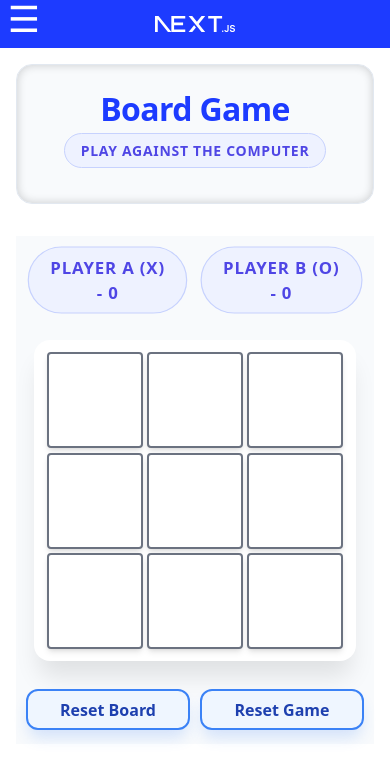
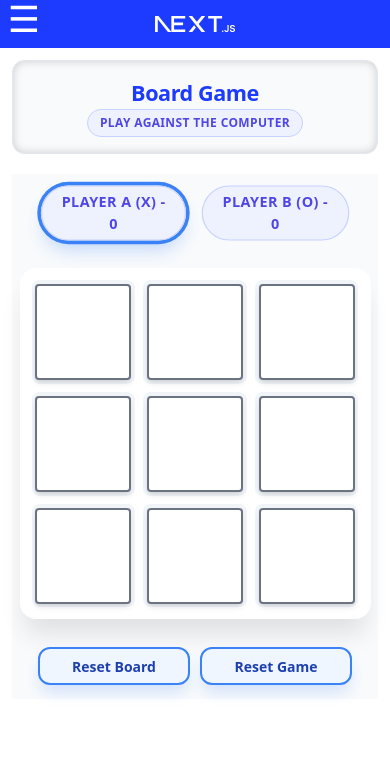
Before and after one commit to Manik0821/NextJS-projects, a Next.js app: page /game in a window 390 px wide. Shown: the top 782 px of the page. Built offline with nearby package versions, Linux system fonts and the light colour scheme.

Commit message:
Updated styling for mobile view

```diff
--- a/src/app/globals.css
+++ b/src/app/globals.css
@@ -8,52 +8,70 @@
   --foreground-rgb: 0, 0, 0;
   --background-start-rgb: 214, 219, 220;
   --background-end-rgb: 255, 255, 255;
+  --primary-color: rgb(29, 59, 255);
 }
 
 body {
   color: rgb(var(--foreground-rgb));
   margin: 0;
+}
 
-}
 /* 2026 Native CSS Nesting - Professional Plain Style */
 html, body {
   overscroll-behavior-x: none;
 }
+
 .page-layout {
   background-color: #ffffff;
+  min-height: 90vh;
+  padding: 1.5rem; /* Slightly cleaner desktop padding */
+  font-family: system-ui, -apple-system, sans-serif;
 
-    min-height: 90vh;
-    padding: 1rem;
-    font-family: system-ui, -apple-system, sans-serif;
+  /* 📱 Mobile Responsive for Base Layout */
+  @media (max-width: 640px) {
+    padding: 0.75rem; /* Tighten edge spacing on mobile to maximize content screen real estate */
+  }
 
   /* 1. Header Section Hierarchy */
   .page-title {
     width: 100%;
     min-height: 140px;
     margin-bottom: 2rem;
-      padding-bottom: 1rem;
+    padding: 1rem; /* Universal fallback padding */
     display: flex;
     flex-direction: column;
     align-items: center;
     justify-content: center;
-      /* gap: 12px; */
     background-color: #f8fafc;
     border: 1px solid #e2e8f0;
     border-radius: 16px;
+    box-shadow: inset 0px 0px 10px #00000030;
+    transition: all 0.2s ease-in-out;
 
-    box-shadow: inset 0px 0px 10px #00000030;
+    /* 📱 Mobile Responsive for Header Card */
+    @media (max-width: 640px) {
+      min-height: 90px; /* Reduce visual height footprint on mobile */
+      margin-bottom: 1.25rem; /* Bring the actual feature component closer to top */
+      border-radius: 12px; /* Subtler corner curve on smaller screens */
+    }
 
     .page-heading {
       font-size: 2rem;
       font-weight: 800;
-        color: rgb(29, 59, 255);
+      color: var(--primary-color);
       margin: 0;
       letter-spacing: -0.02em;
+      text-align: center; /* Avoid clipping text layout constraints */
+
+      /* 📱 Mobile Responsive for Main Heading Text */
+      @media (max-width: 640px) {
+        font-size: 1.35rem; /* Scale font down smoothly to avoid long-title overflows */
+      }
     }
   }
 
   /* 2. Content Section Hierarchy (Children Node Container) */
   .page-content {
-
+    /* Ready for feature component injection */
   }
 }
--- a/src/app/layout.tsx
+++ b/src/app/layout.tsx
@@ -21,7 +21,7 @@ export default function RootLayout({ children }: { children: React.ReactNode })
       <body className={inter.className}>
         <Header />
 
-        <div className="page-layout max-w-6xl mx-auto p-6">
+        <div className="page-layout max-w-8xl mx-auto p-6">
           {/* Safely mounts as a client shell inside a server timeline */}
           <TitleDisplay />
 
--- a/src/features/game/board/board.css
+++ b/src/features/game/board/board.css
@@ -3,7 +3,6 @@
     flex-direction: column;
     align-items: center;
     justify-content: flex-start;
-    /* min-height: 100vh; */
     background-color: #f8fafc;
     gap: 2rem;
     padding-top: 1rem;
@@ -12,6 +11,10 @@
         font-size: 2rem;
         font-weight: 600;
         color: #026afc;
+
+        @media (max-width: 640px) {
+            font-size: 1.5rem; /* Scaled for mobile displays */
+        }
     }
 }
 
@@ -19,7 +22,8 @@
     display: flex;
     gap: 10px;
     width: 100%;
-    max-width: 400px;
+    max-width: 360px; /* Aligned with standard desktop board size */
+    padding: 0 1rem;
 }
 
 .player {
@@ -31,6 +35,7 @@
     border: 2px solid #e2e8f0;
     transition: all 0.3s cubic-bezier(0.4, 0, 0.2, 1);
     color: #94a3b8;
+    font-size: 0.875rem;
 }
 
 /* Active Player Glow */
@@ -44,22 +49,64 @@
 
 .board {
     display: grid;
-    /* Forces a 3x3 grid layout */
     grid-template-columns: repeat(3, 1fr);
     grid-template-rows: repeat(3, 1fr);
-    gap: 4px;
+    gap: 8px;
     padding: 12px;
     background-color: white;
     border-radius: 16px;
     box-shadow: 0 20px 25px -5px rgba(0, 0, 0, 0.1);
+    box-sizing: border-box;
+
+    /* 🎯 FIXED: Explicit static sizing for Desktop Screens */
+    width: 360px;
+    height: 360px;
+
+    /* 📱 Fluid responsive scaling applies ONLY on smaller smartphone screen boundaries */
+    @media (max-width: 400px) {
+        width: 90vw;
+        height: 90vw;
+    }
 }
 
-/* Hover effect for the tile containers */
-.board>div {
+/* Hover and operational mechanics for game tiles */
+.board > div {
     cursor: pointer;
-    transition: transform 0.1s ease;
+    transition: transform 0.15s cubic-bezier(0.4, 0, 0.2, 1), background-color 0.2s ease, box-shadow 0.2s ease;
+    border-radius: 8px;
+    display: flex;
+    align-items: center;
+    justify-content: center;
+    background-color: #f1f5f9; /* Standard soft fallback tile background color */
 }
 
-.board>div:active {
-    transform: scale(0.95);
+/* FIXED: Hover and Active scale states are only allowed while game is active */
+.board > div:not(.disabled):hover {
+    transform: translateY(-2px);
+    box-shadow: 0 4px 6px -1px rgba(0, 0, 0, 0.05);
 }
+
+.board > div:not(.disabled):active {
+    transform: scale(0.92);
+}
+
+/* FIXED: Prevent stuck hover/active scales once game concludes or locks */
+.board > div.disabled {
+    cursor: not-allowed;
+    transform: none !important;
+}
+
+/* 🎉 Winning Animation Sequences */
+@keyframes winPulse {
+    0% { transform: scale(1); }
+    50% { transform: scale(1.04); box-shadow: 0 0 15px rgba(34, 197, 94, 0.5); }
+    100% { transform: scale(1); }
+}
+
+.board > div.winner {
+    background-color: #dcfce7 !important;
+    color: #15803d !important;
+    border: 2px solid #22c55e !important;
+    animation: winPulse 0.6s ease-in-out infinite;
+    z-index: 10;
+}
--- a/src/features/game/board/board.tsx
+++ b/src/features/game/board/board.tsx
@@ -1,59 +1,101 @@
 'use client'
 
 import { useGameStore } from '@/lib/store';
+import { PATTERNS } from '@/lib/storeData';
 import './board.css';
-import React, { use, useEffect } from 'react'
+import React, { useEffect } from 'react'
 import Tile from '../tile';
 import { Button } from '@/lib/Button/Button';
 
 const Board = () => {
-
     const board = useGameStore((state) => state.board);
     const currPlayer = useGameStore((state) => state.currPlayer);
     const currentState = useGameStore((state) => state.currState);
+    const scoreA = useGameStore((state) => state.ScoreA);
+    const scoreB = useGameStore((state) => state.ScoreB);
 
     useEffect(() => {
         if (currentState === 'finished') {
-            setTimeout(() => {
+            const timer = setTimeout(() => {
                 useGameStore.getState().resetBoard();
             }, 2000);
+            return () => clearTimeout(timer);
         }
     }, [currentState]);
+
+    const getWinningTiles = (): number[] => {
+        for (const [a, b, c] of PATTERNS) {
+            if (board[a] && board[a] === board[b] && board[a] === board[c]) {
+                return [a, b, c];
+            }
+        }
+        return [];
+    };
+
+    const winningTiles = getWinningTiles();
+    const isGameOver = currentState === 'finished';
 
     return (
         <div className='boardWrapper'>
             <div className="playerBoard">
-                <div style={{scale: "1.2" , margin:"0 15px"}}>
+                {/* 🎯 Player A (X) Wrapper with Dynamic Active Outline */}
+                <div
+                    style={{
+                        scale: "1.2",
+                        margin: "0 15px",
+                        borderRadius: "999px",
+                        transition: "all 0.3s ease",
+                        boxShadow: currPlayer === 'X' && !isGameOver ? "0 0 0 3px #3b82f6, 0 10px 15px -3px rgba(59, 130, 246, 0.3)" : "none"
+                    }}
+                >
                     <Button
                         type="tertiary"
-                        // 2. Use clean template literal syntax
-                        value={`Player A (X) - ${useGameStore((state) => state.ScoreA)}`}
+                        value={`Player A (X) - ${scoreA}`}
                         click={false}
                         disabled={false}
                     />
                 </div>
-                <div style={{scale: "1.2" , margin:"0 15px"}}>
+
+                {/* 🎯 Player B (O) Wrapper with Dynamic Active Outline */}
+                <div
+                    style={{
+                        scale: "1.2",
+                        margin: "0 15px",
+                        borderRadius: "999px",
+                        transition: "all 0.3s ease",
+                        boxShadow: currPlayer === 'O' && !isGameOver ? "0 0 0 3px #3b82f6, 0 10px 15px -3px rgba(59, 130, 246, 0.3)" : "none"
+                    }}
+                >
                     <Button
                         type="tertiary"
-                        // 2. Use clean template literal syntax
-                        value={`Player B (O) - ${useGameStore((state) => state.ScoreB)}`}
+                        value={`Player B (O) - ${scoreB}`}
                         click={false}
                         disabled={false}
                     />
                 </div>
             </div>
+
             <div className="board">
-                {board.map((value, index) => (
-                    <div key={index} onClick={() => useGameStore.getState().updateBoard(index)}>
-                        <Tile value={value} />
-                    </div>
-                ))}
+                {board.map((value, index) => {
+                    const isWinner = winningTiles.includes(index);
+
+                    return (
+                        <div
+                            key={index}
+                            onClick={() => !isGameOver && useGameStore.getState().updateBoard(index)}
+                            className={`${isGameOver ? 'disabled' : ''} ${isWinner ? 'winner' : ''}`}
+                        >
+                            <Tile value={value} />
+                        </div>
+                    );
+                })}
             </div>
+
             <div className="playerBoard">
-                <div className={`player active`} onClick={() => useGameStore.getState().resetBoard()}>
+                <div className="player active" onClick={() => useGameStore.getState().resetBoard()}>
                     Reset Board
                 </div>
-                <div className={`player active`} onClick={() => useGameStore.getState().resetGame()}>
+                <div className="player active" onClick={() => useGameStore.getState().resetGame()}>
                     Reset Game
                 </div>
             </div>
--- a/src/lib/Button/Button.css
+++ b/src/lib/Button/Button.css
@@ -1,5 +1,4 @@
 .btn-type-cont {
-
   .btn-tertiary {
       font-size: 0.875rem;
       font-weight: 600;
@@ -11,5 +10,13 @@
       letter-spacing: 0.05em;
       border: 1px solid #c7d2fe;
       text-align: center;
+      transition: all 0.2s ease; /* Smooth scaling transition */
+
+      /* 📱 Responsive Override for Mobile Screens */
+      @media (max-width: 640px) {
+          font-size: 0.75rem;       /* Scaled down font size */
+          padding: 4px 12px;        /* Tighter padding to fit smaller widths */
+          letter-spacing: 0.03em;   /* Proportional tracking adjustment */
       }
   }
+}
```
Also changed, not shown: src/app/poll/page.css (+30 -11 lines). Lines whose indentation alone changed are shown as unchanged.
